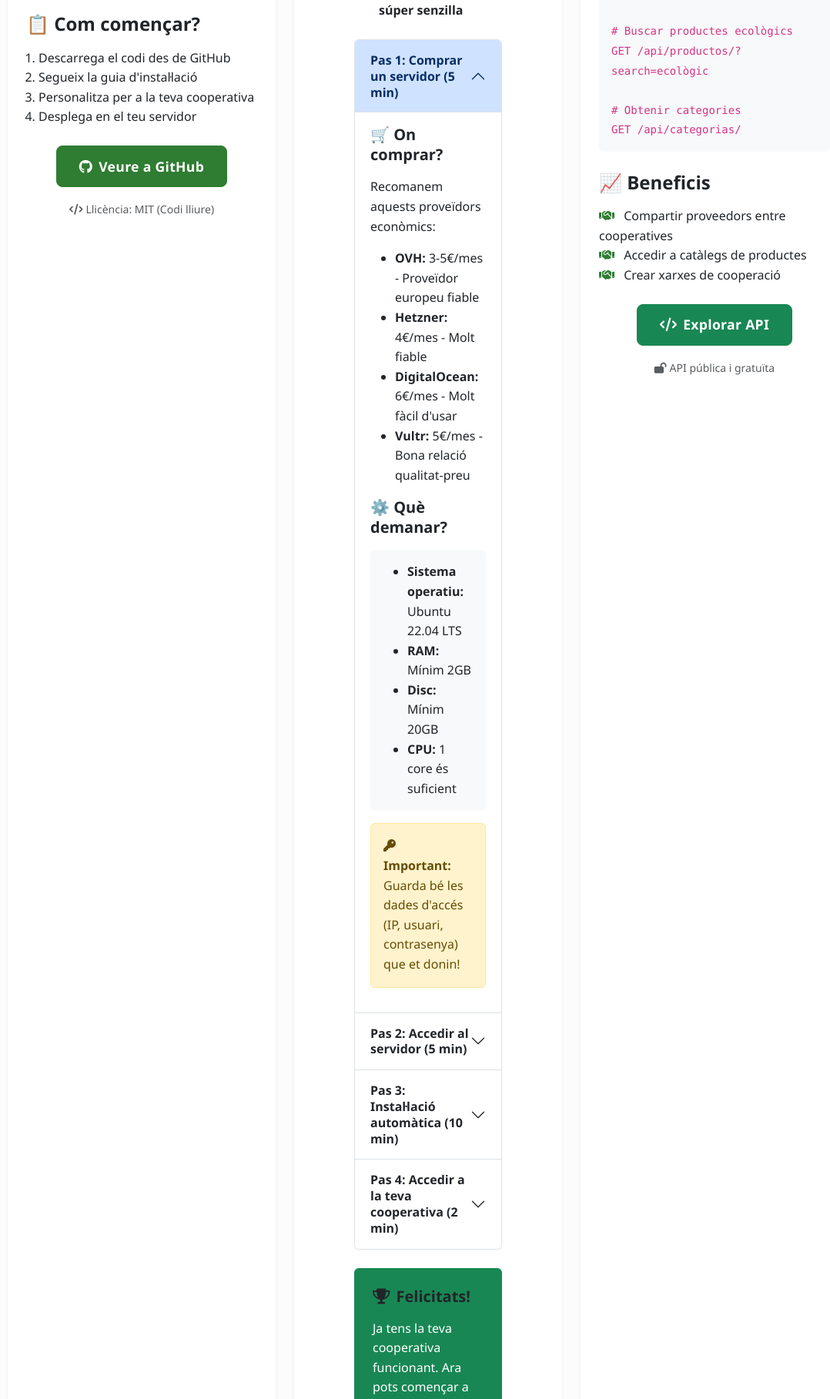
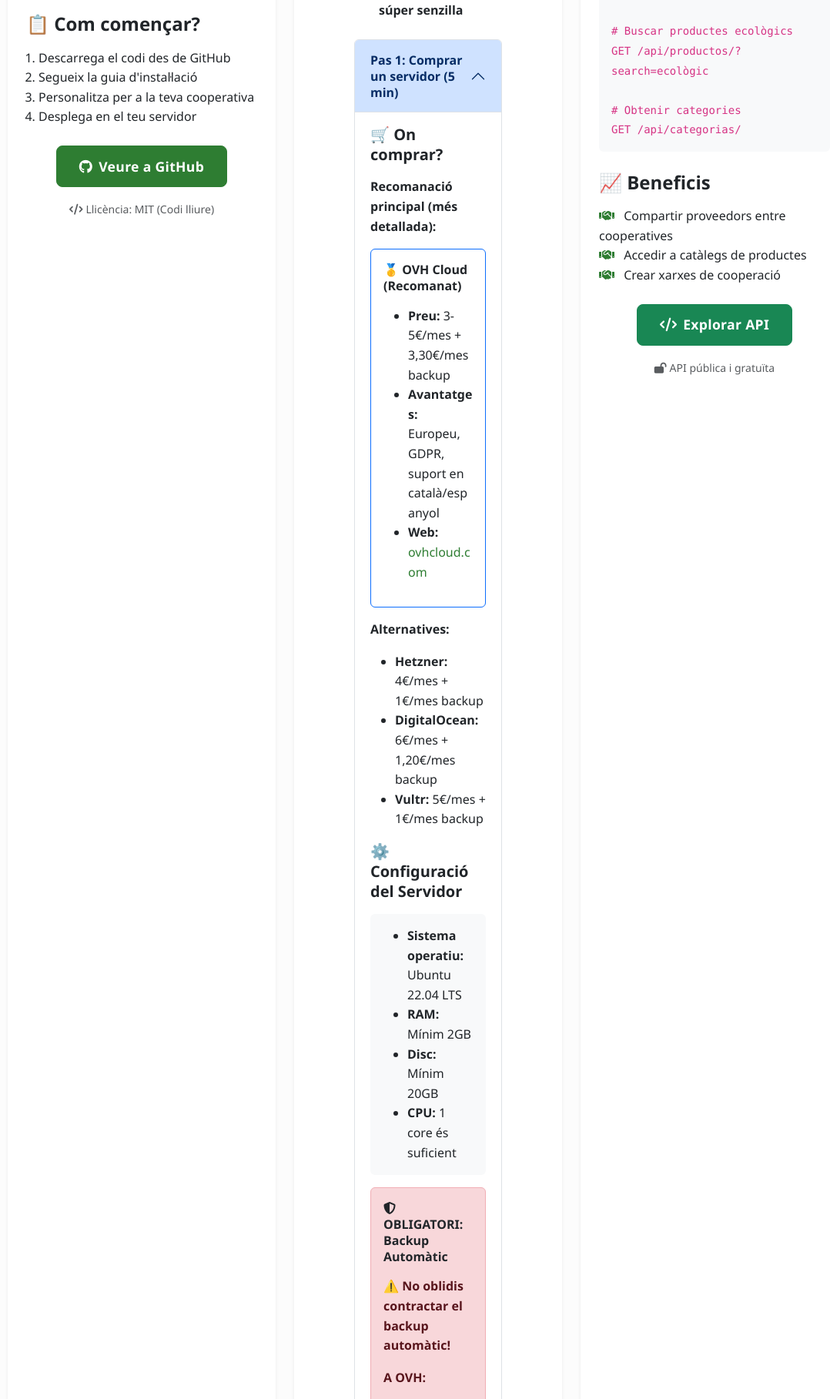
Before and after one commit to fosc19/coopconsum, a Django app: page /cooperatives/ in a window 1280 px wide. Shown: the part 1476-3293 px from the top of the page at 77% size, without its empty margins (84-1162 px from the left). Run offline with Django 5.2, Linux system fonts and the light colour scheme; data that the repository does not hold is empty.

Commit message:
Prioritzar backup automàtic del proveïdor VPS i OVH com a opció principal
- Actualitzat cooperatives.html amb OVH com a primera opció
- Afegida secció OBLIGATÒRIA de backup automàtic del proveïdor
- Detallats preus i avantatges d'OVH (3,30€/mes backup automàtic)
- Eliminats backups manuals de PostgreSQL de l'script
- Afegida neteja de logs setmanal al cron
- Solució més senzilla i fiable per cooperatives sense coneixements tècnics

```diff
--- a/web/templates/web/cooperatives.html
+++ b/web/templates/web/cooperatives.html
@@ -130,16 +130,25 @@
                                     <div id="step1" class="accordion-collapse collapse show" data-bs-parent="#dockerGuide">
                                         <div class="accordion-body">
                                             <h5>🛒 On comprar?</h5>
-                                            <p>Recomanem aquests proveïdors econòmics:</p>
+                                            <p><strong>Recomanació principal (més detallada):</strong></p>
+                                            <div class="border border-primary rounded p-3 mb-3">
+                                                <h6><strong>🥇 OVH Cloud (Recomanat)</strong></h6>
+                                                <ul>
+                                                    <li><strong>Preu:</strong> 3-5€/mes + 3,30€/mes backup</li>
+                                                    <li><strong>Avantatges:</strong> Europeu, GDPR, suport en català/espanyol</li>
+                                                    <li><strong>Web:</strong> <a href="https://www.ovhcloud.com" target="_blank">ovhcloud.com</a></li>
+                                                </ul>
+                                            </div>
+
+                                            <p><strong>Alternatives:</strong></p>
                                             <ul>
-                                                <li><strong>OVH:</strong> 3-5€/mes - Proveïdor europeu fiable</li>
-                                                <li><strong>Hetzner:</strong> 4€/mes - Molt fiable</li>
-                                                <li><strong>DigitalOcean:</strong> 6€/mes - Molt fàcil d'usar</li>
-                                                <li><strong>Vultr:</strong> 5€/mes - Bona relació qualitat-preu</li>
+                                                <li><strong>Hetzner:</strong> 4€/mes + 1€/mes backup</li>
+                                                <li><strong>DigitalOcean:</strong> 6€/mes + 1,20€/mes backup</li>
+                                                <li><strong>Vultr:</strong> 5€/mes + 1€/mes backup</li>
                                             </ul>
 
-                                            <h5>⚙️ Què demanar?</h5>
-                                            <div class="bg-light p-3 rounded">
+                                            <h5>⚙️ Configuració del Servidor</h5>
+                                            <div class="bg-light p-3 rounded mb-3">
                                                 <ul class="mb-0">
                                                     <li><strong>Sistema operatiu:</strong> Ubuntu 22.04 LTS</li>
                                                     <li><strong>RAM:</strong> Mínim 2GB</li>
@@ -148,7 +157,20 @@
                                                 </ul>
                                             </div>
 
-                                            <div class="alert alert-warning mt-3">
+                                            <div class="alert alert-danger">
+                                                <h6><i class="fas fa-shield-alt me-2"></i><strong>OBLIGATORI: Backup Automàtic</strong></h6>
+                                                <p><strong>⚠️ No oblidis contractar el backup automàtic!</strong></p>
+                                                <p><strong>A OVH:</strong></p>
+                                                <ul class="mb-2">
+                                                    <li>✅ Selecciona "Backup automatizado" (+3,30€/mes)</li>
+                                                    <li>📦 Còpies diàries automàtiques</li>
+                                                    <li>🔄 Restauració amb un clic des del panell</li>
+                                                    <li>🛡️ Protecció completa del sistema</li>
+                                                </ul>
+                                                <small><strong>Sense backup automàtic, pots perdre tota la cooperativa!</strong></small>
+                                            </div>
+
+                                            <div class="alert alert-info mt-3">
                                                 <i class="fas fa-key me-2"></i>
                                                 <strong>Important:</strong> Guarda bé les dades d'accés (IP, usuari, contrasenya) que et donin!
                                             </div>
```
Also changed, not shown: 1 other file.
